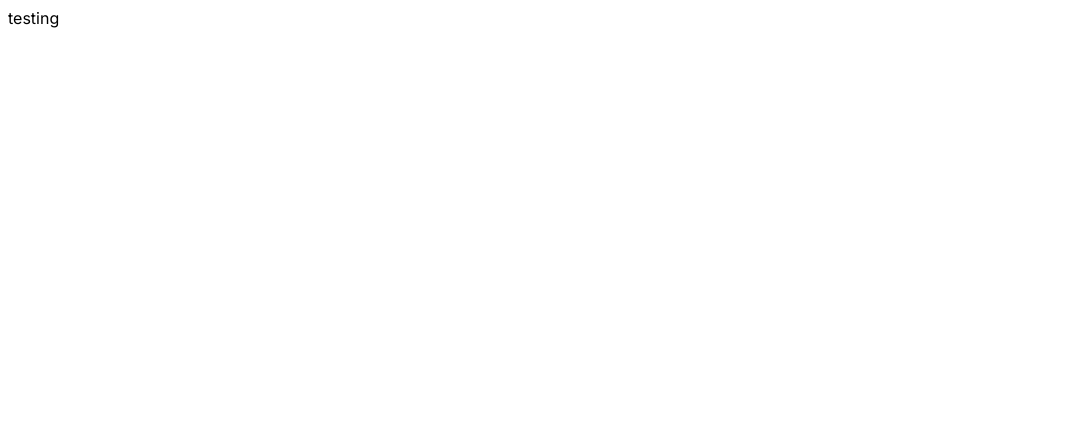
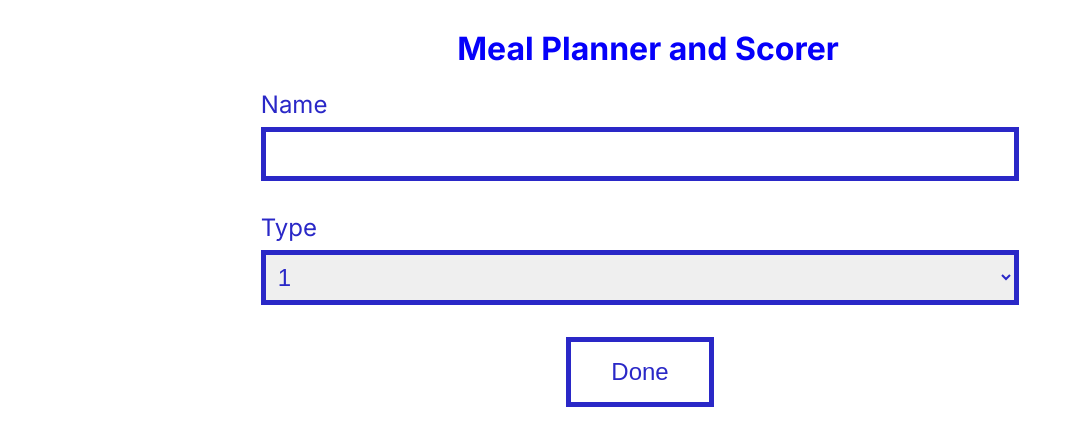
Before and after one commit to jcsmileyjr/MealScorer, a Next.js app in the folder mealscorer/: page /pages/CreateNewFood in a window 1280 px wide. Shown: the top 446 px of the page, without its empty margins (0-1074 px from the left). Built offline with nearby package versions, Linux system fonts and the light colour scheme.

Commit message:
Feature: Create New Food page

```diff
--- a/mealscorer/src/app/pages/CreateNewFood/createNewFood.module.css
+++ b/mealscorer/src/app/pages/CreateNewFood/createNewFood.module.css
@@ -0,0 +1,49 @@
+.main {
+    display: flex;
+    flex-direction: column;
+    /* justify-content: space-between;
+    align-items: center;
+    padding: 6rem; */
+    min-height: 100vh;
+  }
+
+  .contentContainer {
+    display: flex;
+    justify-content: center;
+    margin-bottom: 2rem;
+  }
+
+  .inputContainer {
+    display: flex;
+    flex-direction: column;
+    flex: 1 1;
+    max-width: 50%;
+
+  }
+
+  @media screen and (min-width: 600px) {
+    .inputContainer {
+        max-width: 60%;
+    }
+  }
+
+  .labelField {
+    color: #2A28C7;
+    font-size: 1.5rem;
+  }
+
+  .dataField {
+    padding: .5rem;
+    margin-top: .5rem;
+    color: #2A28C7;
+    border: 5px solid #2A28C7;
+    font-size: 1.5rem;
+  }
+
+  .doneButton {
+    color: #2A28C7;
+    border: 5px solid #2A28C7;
+    padding: 1rem 2.5rem;
+    background-color: transparent;
+    font-size: 1.5rem;
+  }
--- a/mealscorer/src/app/pages/CreateNewFood/page.js
+++ b/mealscorer/src/app/pages/CreateNewFood/page.js
@@ -1,9 +1,30 @@
 import styles from './createNewFood.module.css';
+import Header from '@/component/Header/page';
+import Link from "next/link";
 
 export default async function createNewFood ({}) {
     return(
         <main className={styles.main}>
-            testing
+            <Header />
+            <section className={styles.contentContainer}>
+                <div className={styles.inputContainer}>
+                    <label className={styles.labelField} htmlFor='nameInputField'>Name</label>
+                    <input type="text" className={`${styles.dataField}`} id="nameInputField" />
+                </div>
+            </section>
+            <section className={styles.contentContainer}>
+                <div className={styles.inputContainer}>
+                    <label className={styles.labelField} htmlFor='typeField'>Type</label>
+                    <select className={`${styles.dataField} ${styles.selectField}`} id="typeField">
+                        <option value="1">1</option>
+                        <option value="2">2</option>
+                        <option value="3">3</option>
+                    </select>
+                </div>
+            </section>
+            <section className={styles.contentContainer}>
+                <button className={styles.doneButton} type="button">Done</button>
+            </section>
         </main>
     )
 }
--- a/mealscorer/src/component/CTAButton/ctaButton.module.css
+++ b/mealscorer/src/component/CTAButton/ctaButton.module.css
@@ -1,13 +1,13 @@
 .container {
     color: #2A28C7;
     border: 5px solid #2A28C7;
-    min-width: 40%;
+    min-width: 30%;
     padding: .5rem;
 }
 
 @media screen and (min-width: 600px) {
     .container {
-        min-width: 30%;
+        min-width: 40%;
     }
 }
 
--- /dev/null
+++ b/mealscorer/src/component/NameInputField/page.js
@@ -0,0 +1,10 @@
+import styles from './nameInputField.module.css';
+
+export default async function NameInputField () {
+    return (
+        <div>
+            <label></label>
+            <input type="text" style={} />
+        </div>
+    )
+}
```
Also changed, not shown: mealscorer/src/component/NameInputField/nameInputField.module.css (added).
